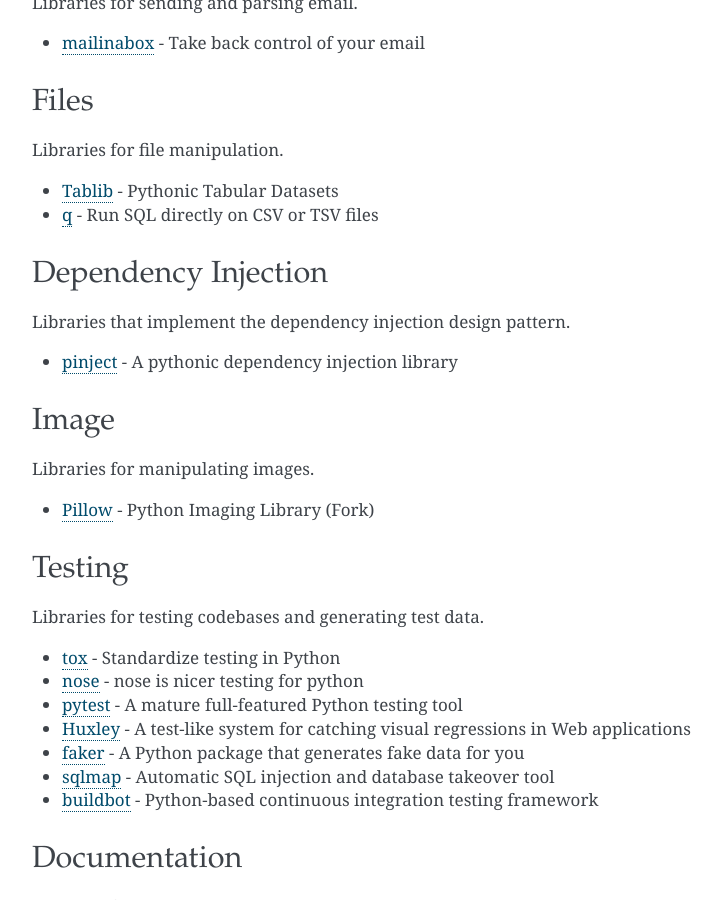
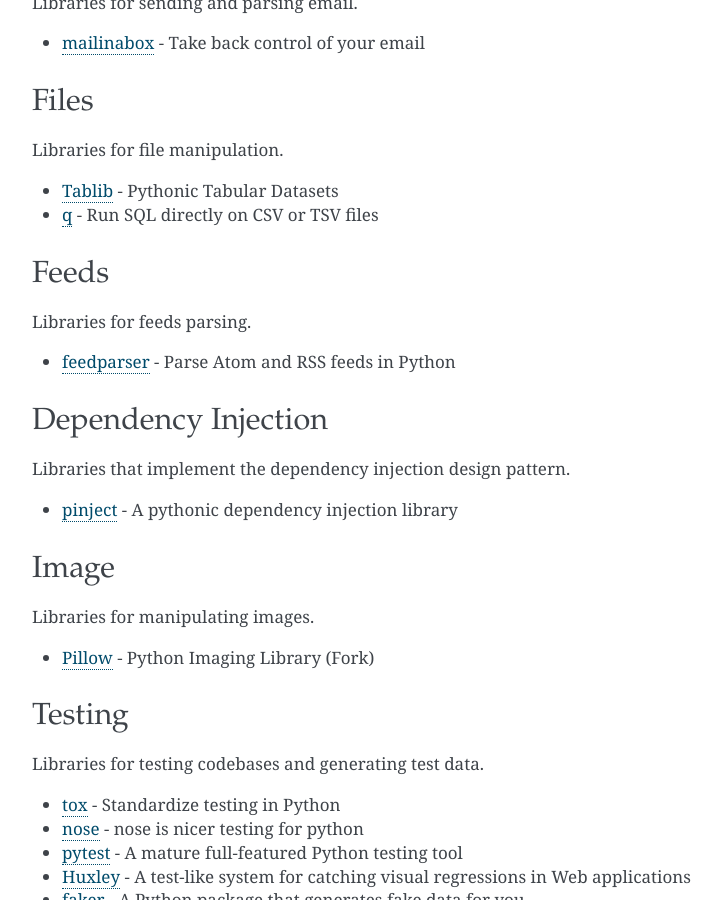
Before and after one commit to fengsp/easy-python, a Sphinx documentation site: the page built from docs/libraries.rst, in a window 1280 px wide and 900 px high, scrolled down 2283 px. Shown: the whole window, without its empty margins (388-1110 px from the left). Built offline with Sphinx 7.4.7, drawn with Linux system fonts in a browser that asks for light colours.

Commit message:
Added Feeds

```diff
--- a/docs/libraries.rst
+++ b/docs/libraries.rst
@@ -184,6 +184,17 @@
 
 .. _Tablib: http://python-tablib.org
 .. _q: https://github.com/harelba/q
+
+
+Feeds
+-----
+
+Libraries for feeds parsing.
+
+- `feedparser`_ - Parse Atom and RSS feeds in Python
+
+
+.. _feedparser: https://pythonhosted.org/feedparser/
 
 
 Dependency Injection
```
